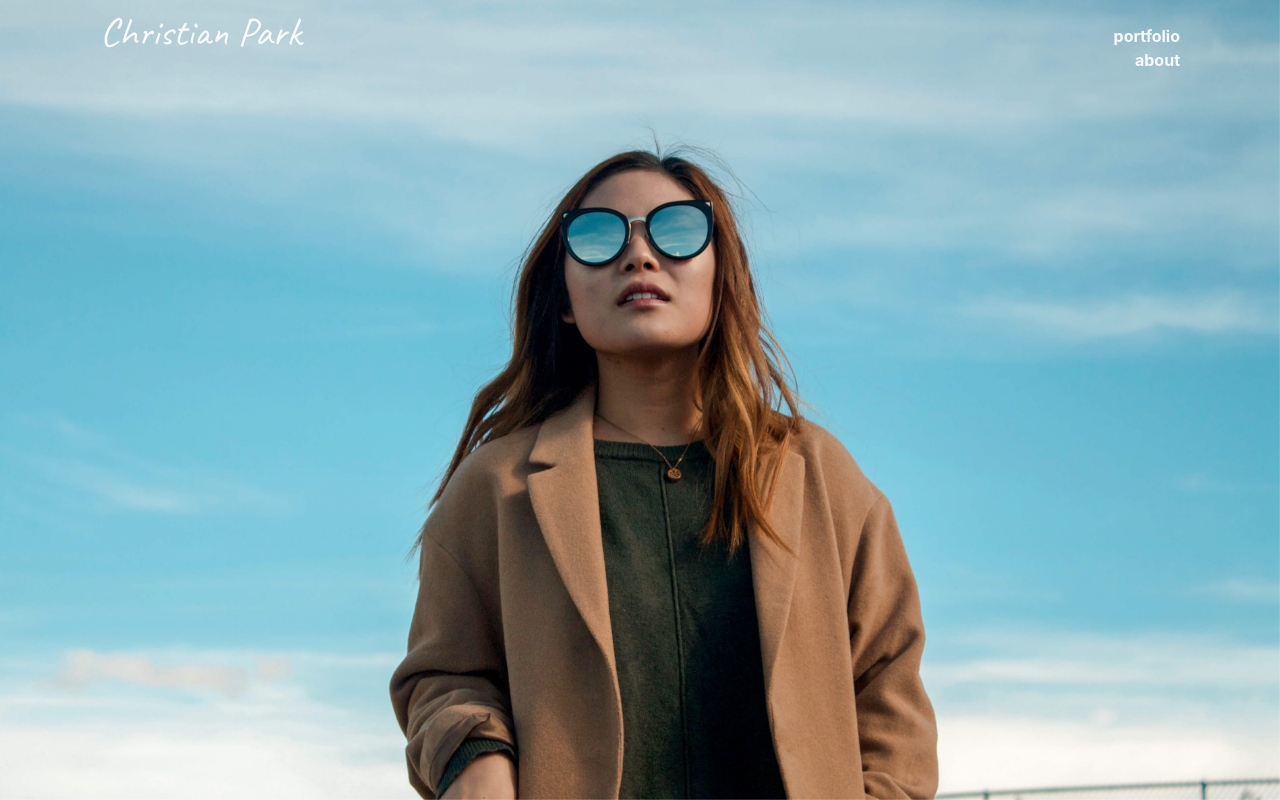
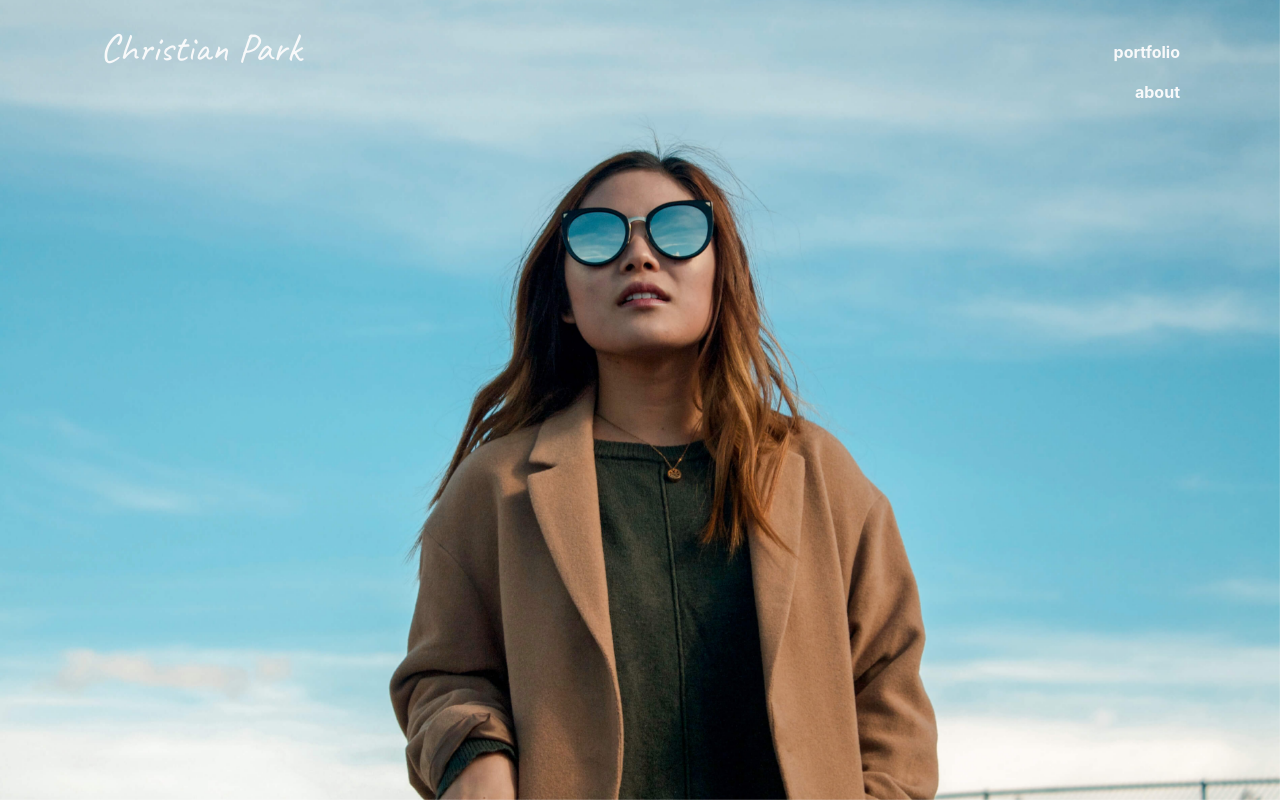
Before and after one commit to calebjwl/c-park-portfolio, a React (Create React App) app: page / in a window 1280 px wide. Built offline with nearby package versions, Linux system fonts and the light colour scheme.

Commit message:
Refactor nav link spacings

```diff
--- a/src/App.js
+++ b/src/App.js
@@ -1,10 +1,8 @@
 import React, { Component } from 'react';
 import './App.css';
-// import $ from 'jquery';
 
 class App extends Component {
   render() {
-    // $('body').hide();
     return (
       <div>
         {this.props.children}
--- a/src/components/Nav.js
+++ b/src/components/Nav.js
@@ -58,9 +58,8 @@ class Nav extends Component {
             {pageTitle}
           </div>
           <div className="col">
-            <div className="text-right pt-4">
+            <div className="d-flex flex-column align-items-end pt-4">
               <Link to="/portfolio" className="nav__link">portfolio</Link>
-              <br/>
               <Link to="/about" className="nav__link">about</Link>
             </div>
           </div>
```
